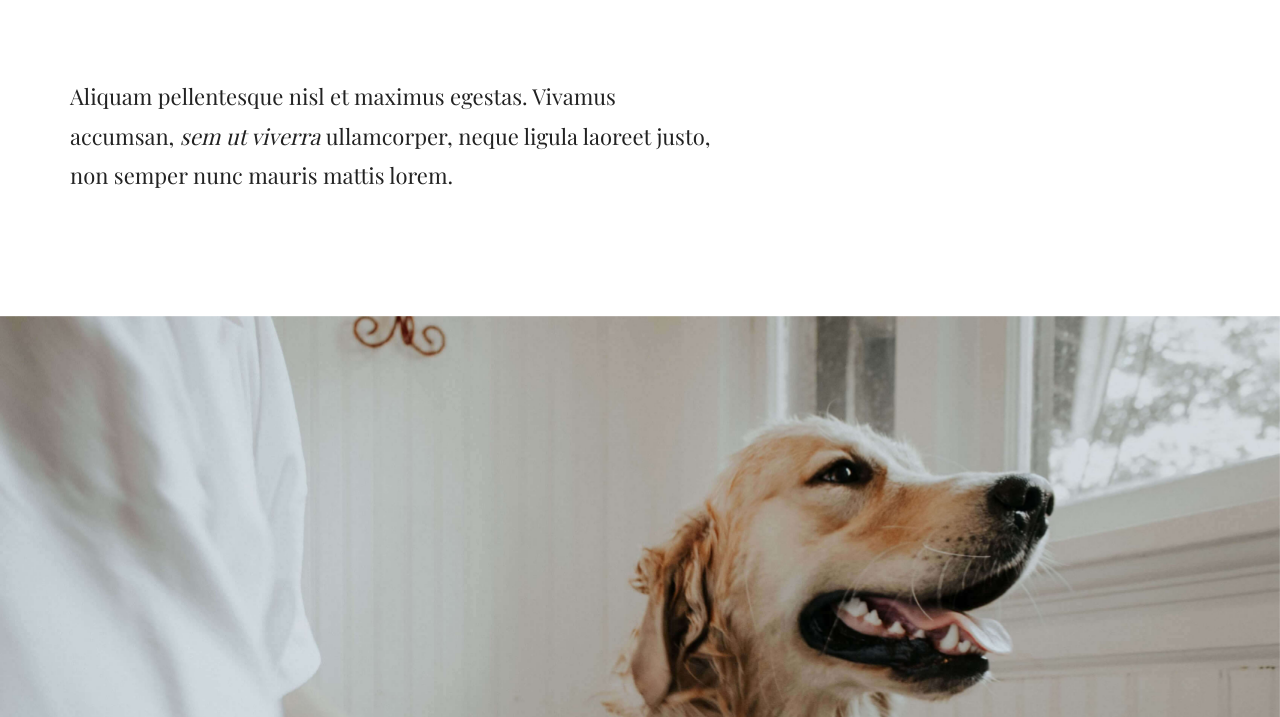
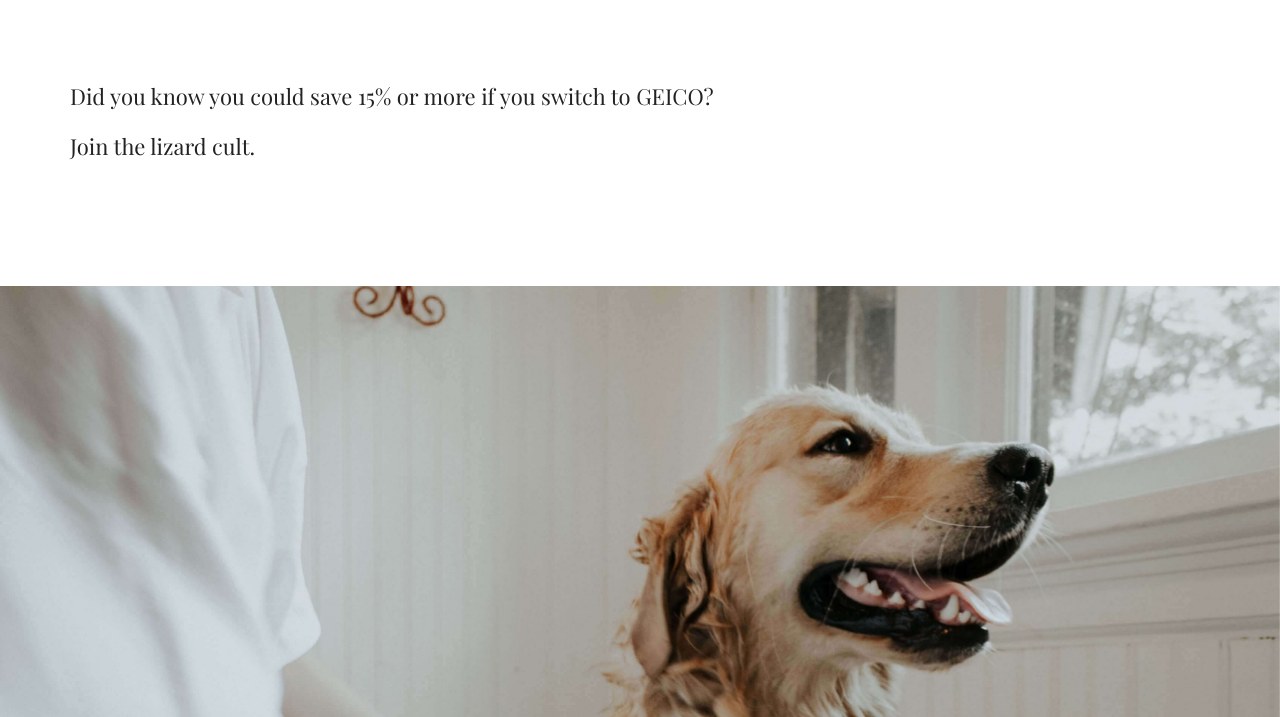
Before and after one commit to danabarton/danabarton.github.io, a plain HTML site: page index.html in a window 1280 px wide. Shown: the part 83-800 px from the top of the page. Drawn offline with nearby package versions, Linux system fonts and the light colour scheme.

Commit message:
lizard propoganda

```diff
--- a/index.html
+++ b/index.html
@@ -53,7 +53,8 @@
 		<div class="container">
 			<div class="row">
 				<div class="col-lg-7">
-					<p>Aliquam pellentesque nisl et maximus egestas. Vivamus accumsan, <i>sem ut viverra</i> ullamcorper, neque ligula laoreet justo, non semper nunc mauris mattis lorem. </p>
+					<p>Did you know you could save 15% or more if you switch to GEICO?</p>
+					<p>Join the lizard cult.</p>
 				</div>
 			</div>
 		</div>
```
